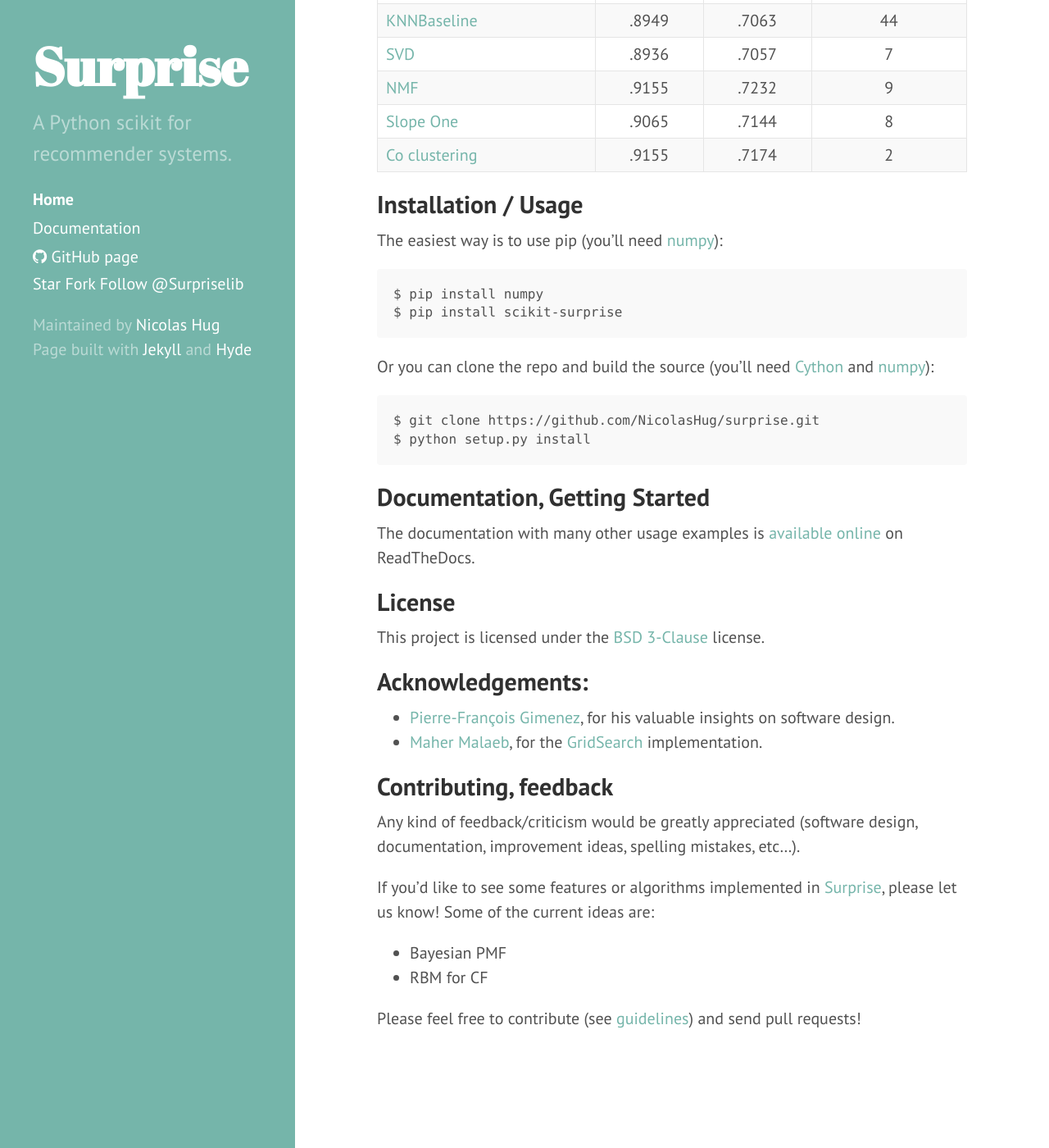
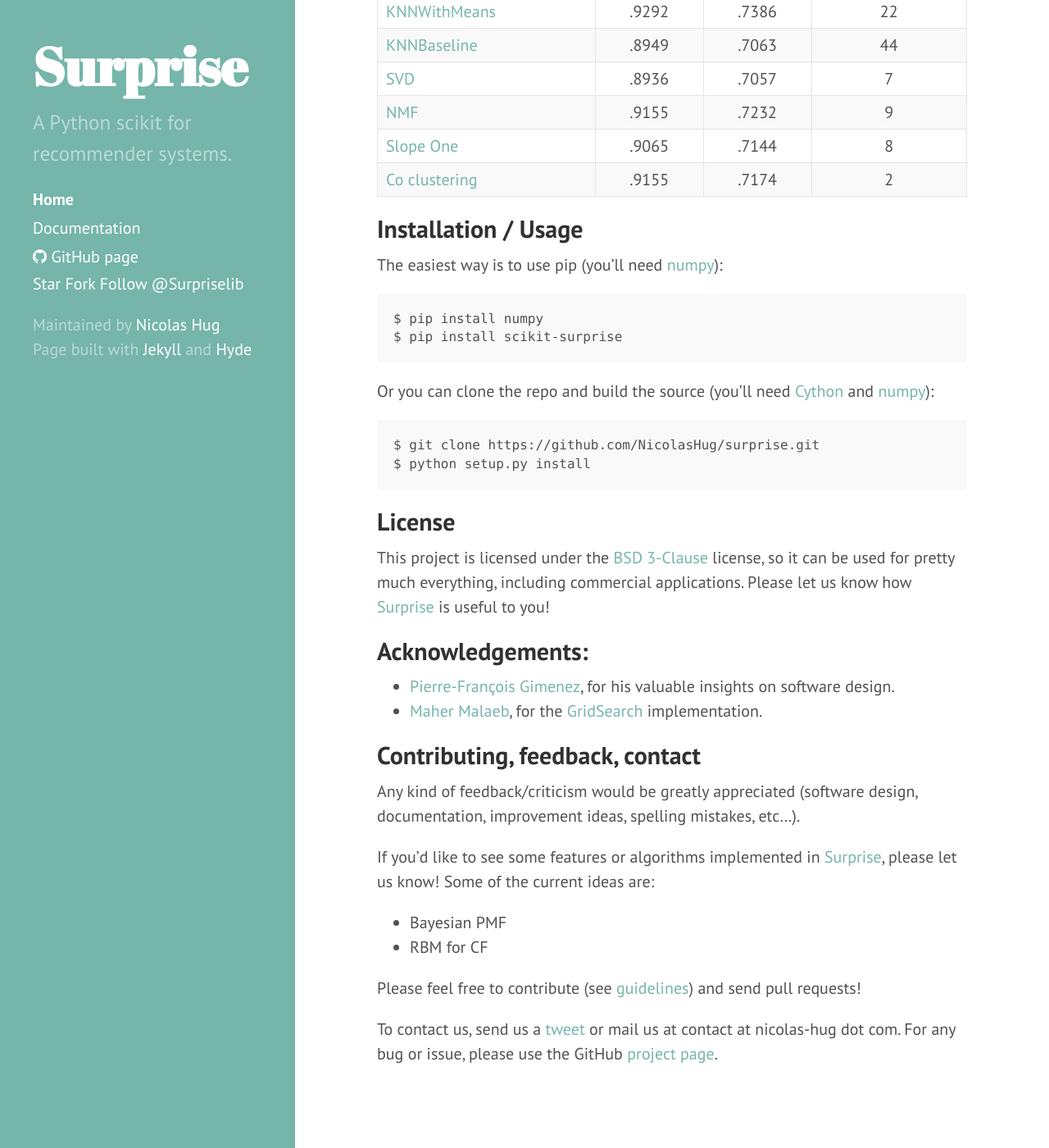
Before and after one commit to NicolasHug/Surprise, a Jekyll site: the page built from index.md, in a window 1280 px wide and 1400 px high, scrolled down 2498 px. Shown: the whole window at 82% size. Built offline with Jekyll 4.4.1, drawn with Linux system fonts in a browser that asks for light colours; comment, search, counter and statistics services are not loaded; some of the changed text lies outside the part shown.

Commit message:
update site

````diff
--- a/index.md
+++ b/index.md
@@ -97,9 +97,10 @@
 ```
 
 [Surprise](http://surpriselib.com) can do **much** more (e.g,
-[GridSearch](http://surprise.readthedocs.io/en/latest/getting_started.html#tune-algorithm-parameters-with-gridsearch)).
-Check the [User
-Guide](http://surprise.readthedocs.io/en/latest/getting_started.html)!
+[GridSearch](http://surprise.readthedocs.io/en/latest/getting_started.html#tune-algorithm-parameters-with-gridsearch))!
+You'll find [more usage
+examples](http://surprise.readthedocs.io/en/latest/getting_started.html) in the
+[documentation ](http://surprise.readthedocs.io/en/latest/index.html).
 
 
 Benchmarks
@@ -153,17 +154,14 @@
     $ git clone https://github.com/NicolasHug/surprise.git
     $ python setup.py install
 
-Documentation, Getting Started
-------------------------------
-
-The documentation with many other usage examples is [available
-online](http://surprise.readthedocs.io/en/latest/index.html) on ReadTheDocs.
 
 License
 -------
 
 This project is licensed under the [BSD
-3-Clause](https://opensource.org/licenses/BSD-3-Clause) license.
+3-Clause](https://opensource.org/licenses/BSD-3-Clause) license, so it can be
+used for pretty much everything, including commercial applications. Please let
+us know how [Surprise](http://surpriselib.com) is useful to you!
 
 Acknowledgements:
 ----------------
@@ -174,8 +172,8 @@
   [GridSearch](http://surprise.readthedocs.io/en/latest/evaluate.html#surprise.evaluate.GridSearch)
   implementation.
 
-Contributing, feedback
-----------------------
+Contributing, feedback, contact
+-------------------------------
 
 Any kind of feedback/criticism would be greatly appreciated (software design,
 documentation, improvement ideas, spelling mistakes, etc...).
@@ -190,3 +188,7 @@
 Please feel free to contribute (see
 [guidelines](https://github.com/NicolasHug/Surprise/blob/master/CONTRIBUTING.md))
 and send pull requests!
+
+To contact us, send us a [tweet](https://twitter.com/Surpriselib) or mail us at
+contact at nicolas-hug dot com. For any bug or issue, please use
+the GitHub [project page](https://github.com/NicolasHug/Surprise).
````
Also changed, not shown: other parts of index.md (+2 -2 lines).
